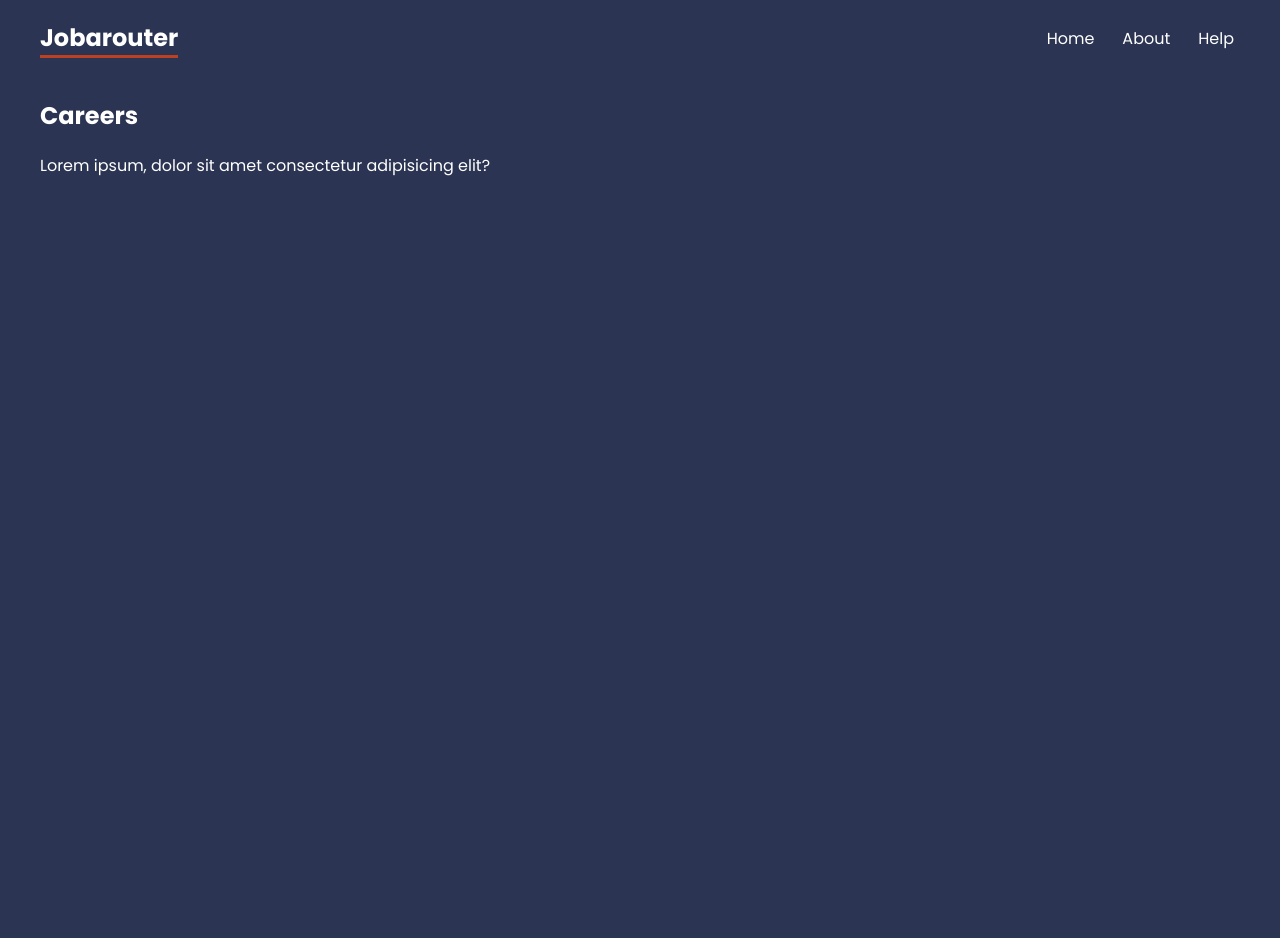
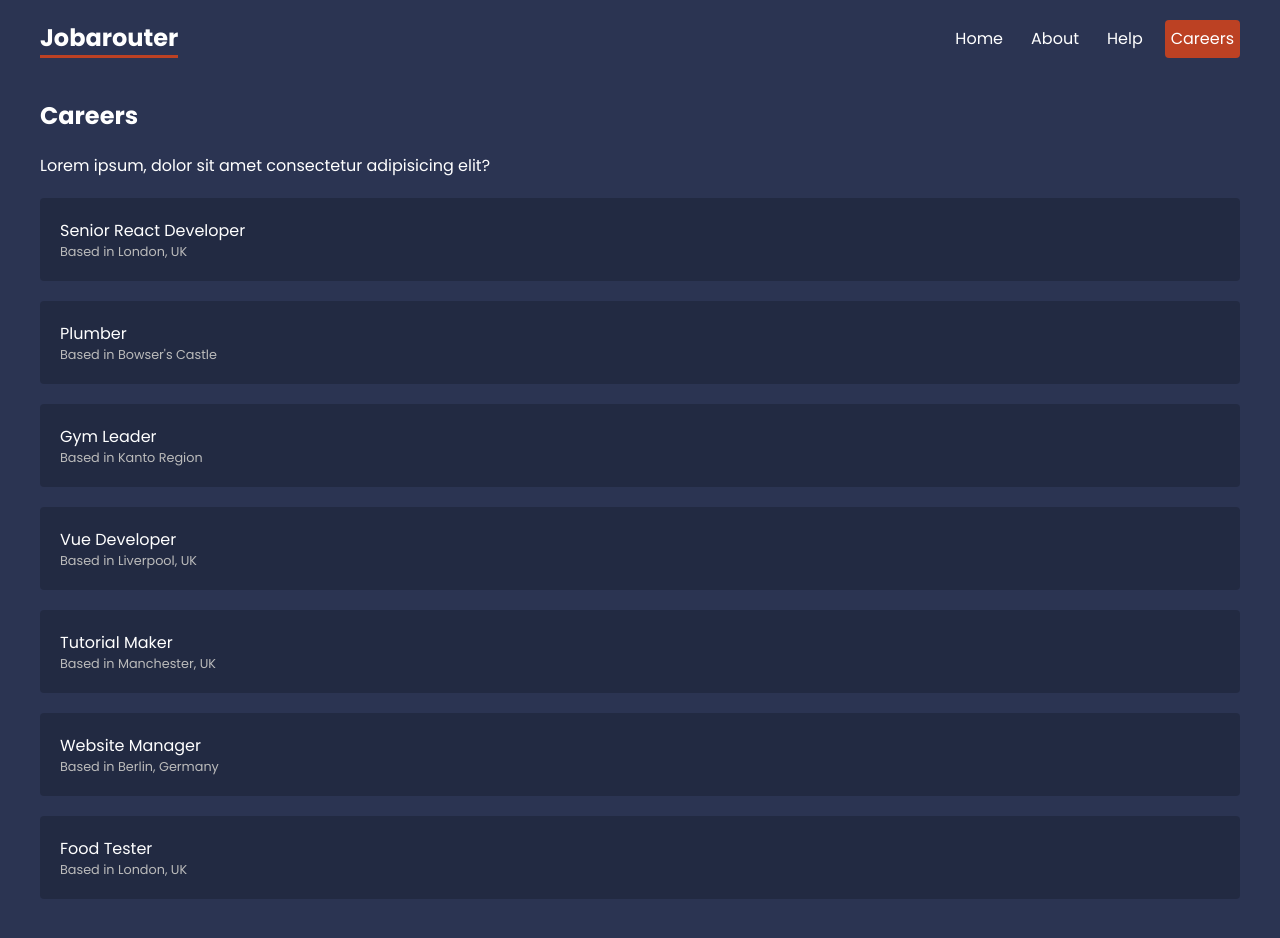
Before and after one commit to BDunnCode/jobarouter, a React (Create React App) app: page /careers in a window 1280 px wide. Shown: the top 938 px of the page. Before the commit the page ends 800 px from the top, so only its background shows below. Built offline with nearby package versions, Linux system fonts and the light colour scheme; data requests are answered from the project's data file.

Commit message:
next commit

```diff
--- a/src/index.css
+++ b/src/index.css
@@ -101,6 +101,25 @@
 }
 
 /* careers list */
+.careers > a {
+  display: block;
+  background: rgba(0,0,0,0.2);
+  padding: 20px;
+  border-radius: 4px;
+  margin: 20px 0;
+  text-decoration: none;
+}
+.careers > a:hover p {
+  color: var(--primary);
+}
+.careers p {
+  margin: 0;
+}
+.careers > a p:last-child {
+  font-size: 0.8em;
+  color: #bbb;
+}
+
 
 
 /* careers details */
--- a/src/layouts/RootLayout.js
+++ b/src/layouts/RootLayout.js
@@ -9,6 +9,7 @@
           <NavLink to="/">Home</NavLink>
           <NavLink to="about">About</NavLink>
           <NavLink to="help">Help</NavLink>
+          <NavLink to="careers">Careers</NavLink>
         </nav>
       </header>
       <main>
--- a/src/pages/careers/Careers.js
+++ b/src/pages/careers/Careers.js
@@ -8,6 +8,8 @@
     <div className="careers">
       {careers.map(career => (
         <Link to="/" key={career.id}>
+          <p>{career.title}</p>
+          <p>Based in {career.location}</p>
         </Link>
       ))}
     </div>
```
